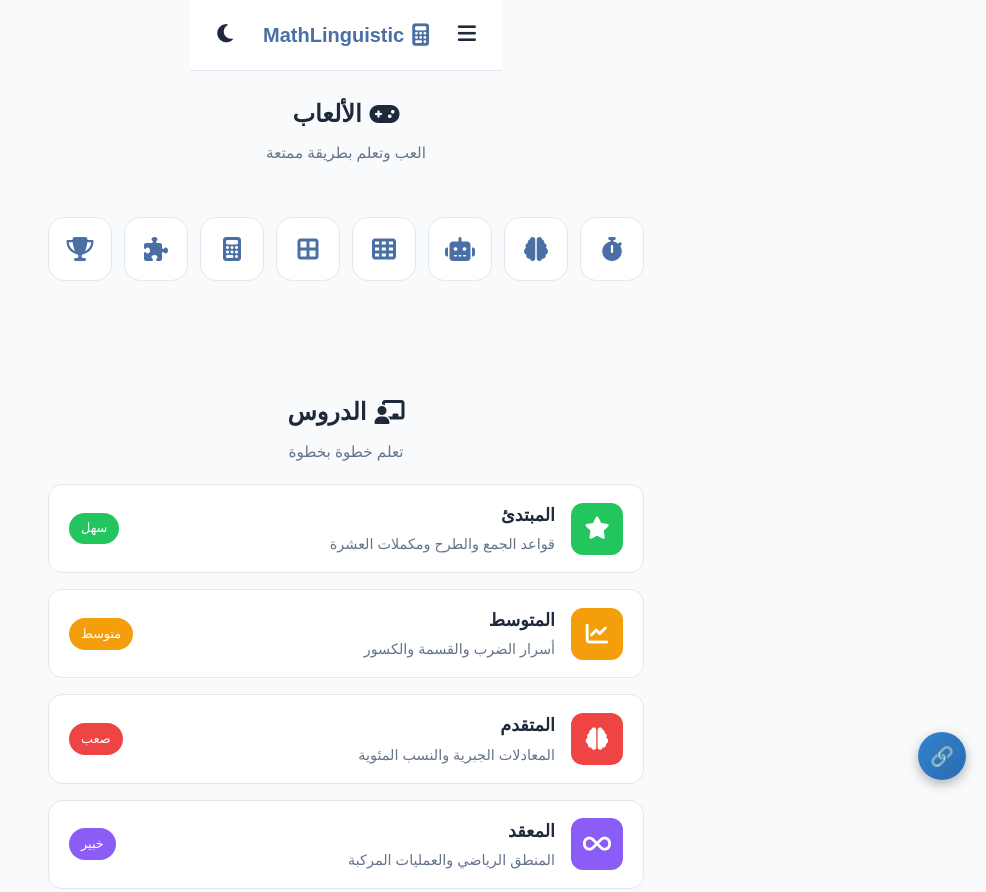
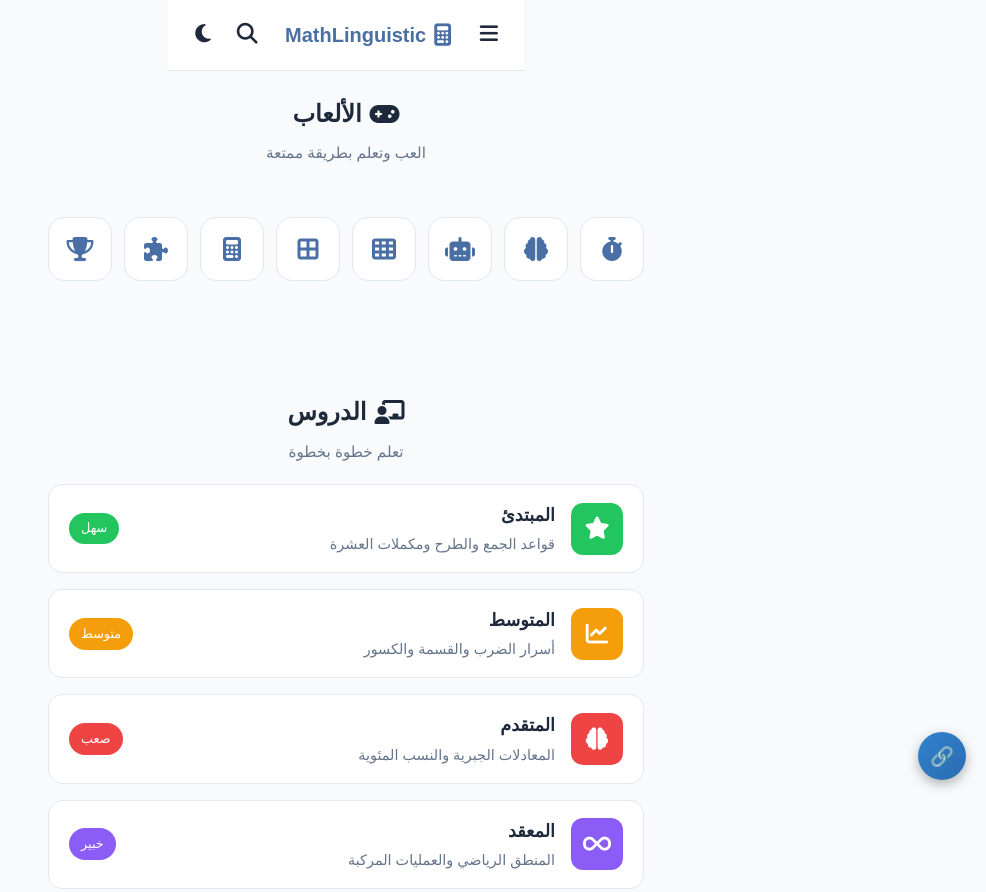
Before and after one commit to AbdMou191/MathLinguistic, a plain HTML site: page index.html in a window 1280 px wide. Shown: the top 892 px of the page, without its empty margins (294-1280 px from the left). Drawn offline with nearby package versions, Linux system fonts and the light colour scheme.

Commit message:
Update index.html

```diff
--- a/index.html
+++ b/index.html
@@ -140,7 +140,7 @@
       <span>MathLinguistic</span>
     </div>
 
-    <button style="display: none" id="search-toggle" aria-label="بحث" type="button">
+    <button id="search-toggle" aria-label="بحث" type="button">
       <i class="fas fa-search"></i>
     </button>
 
```
